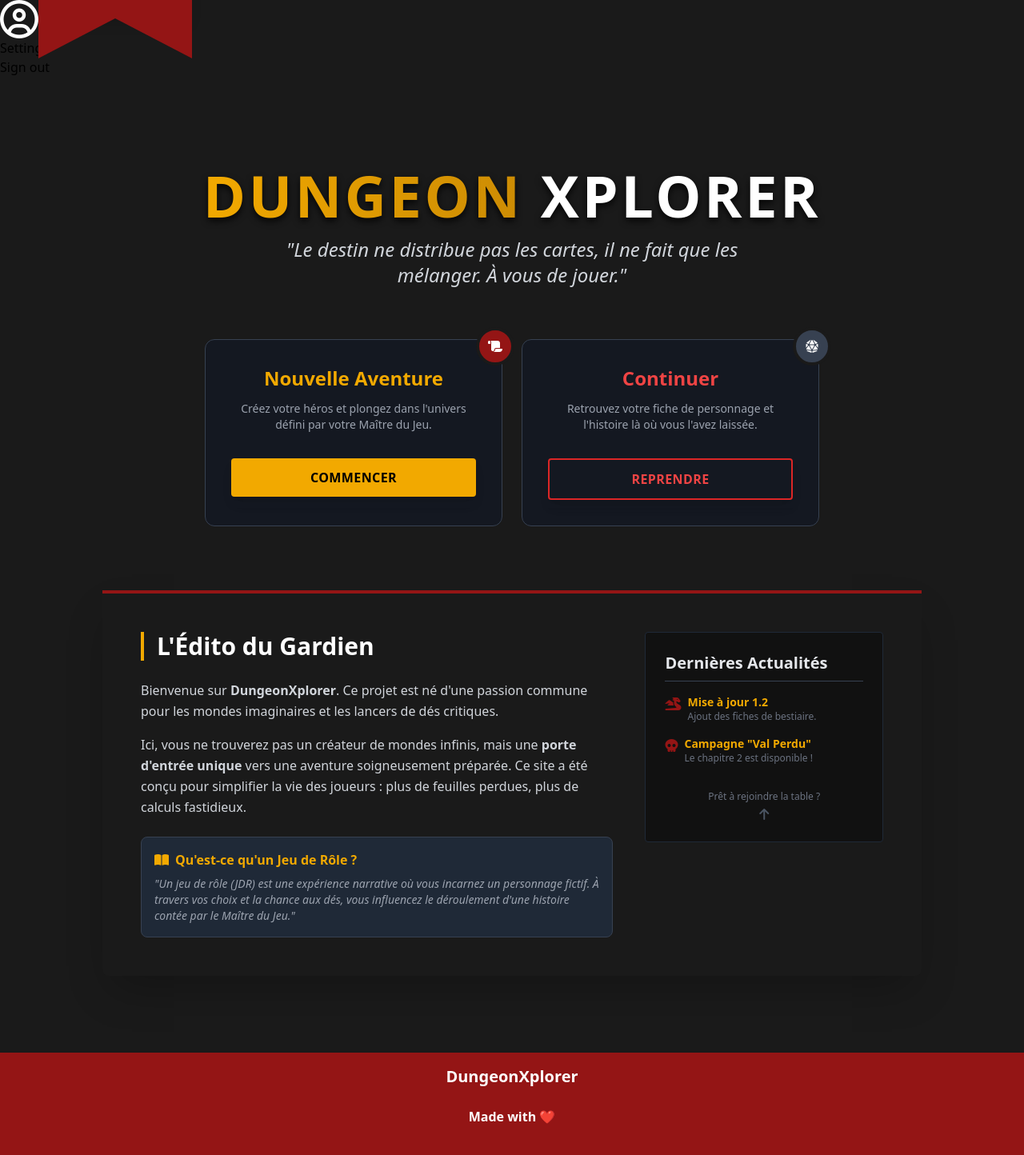
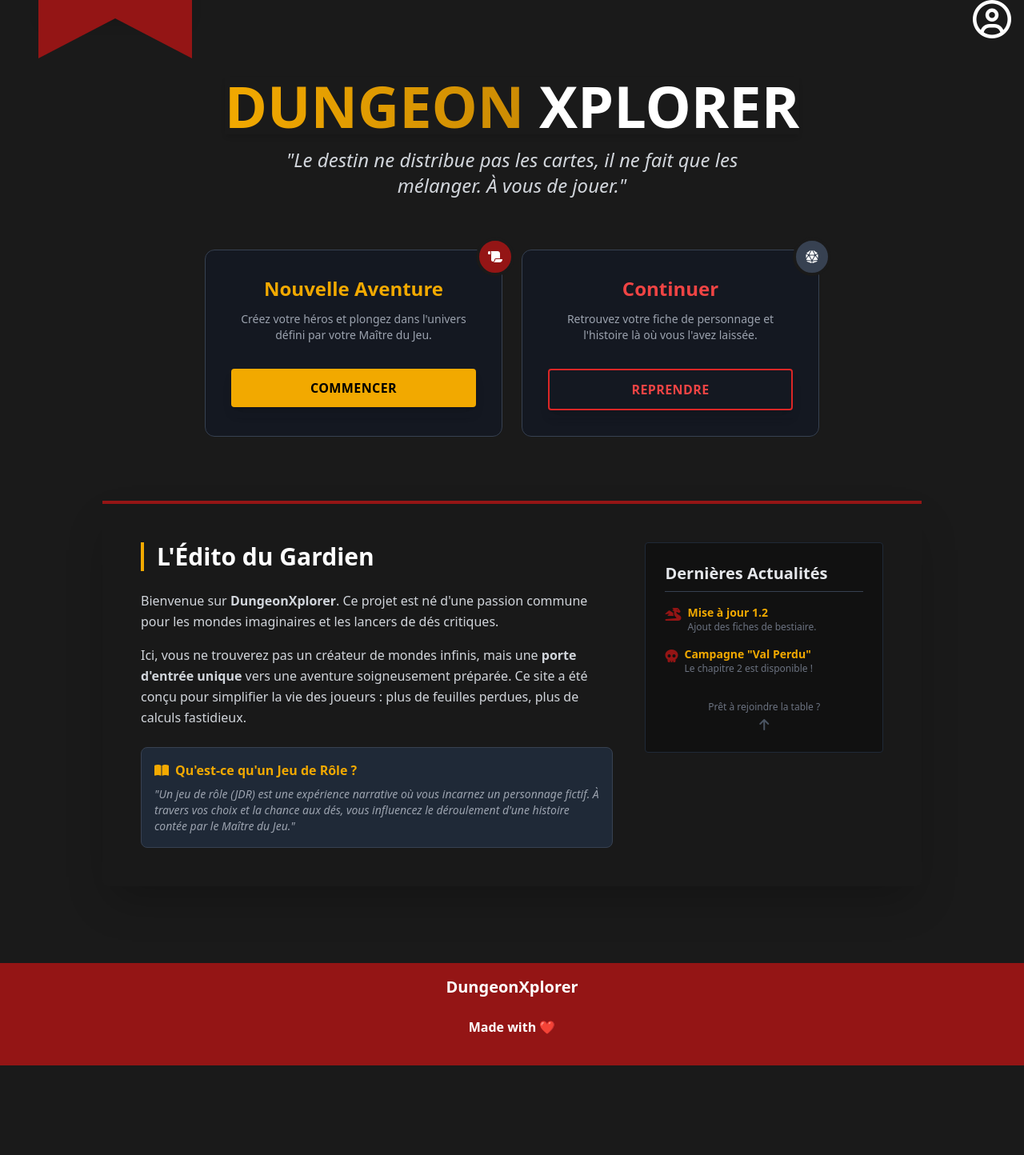
Before and after one commit to Haxyos/DungeonXPlorer, a PHP site: page /index.php in a window 1280 px wide. Shown: the whole page at 80% size. After the commit the page ends 1332 px from the top, so only its background shows below. Run offline with PHP 8.4, Linux system fonts and the light colour scheme; the visitor is signed in with stand-in values (Sample User, id 1); some libraries are stand-ins or nearby versions.

Commit message:
Modification style page d'accueil

```diff
--- a/index.php
+++ b/index.php
@@ -1,20 +1,15 @@
 <?php
+    session_start();
     include_once("./php/components/header.php");
     $message = $_GET['message'] ?? '';
 ?>
 
-<style>
-    nav {
-        z-index: 50 !important;
-    }
-</style>
+<main class="min-h-screen flex flex-col items-center justify-center font-sans text-white bg-[#1A1A1A]">
 
-<main class="relative w-full min-h-screen flex flex-col items-center justify-center bg-fixed bg-cover bg-center font-sans text-white bg-[#1A1A1A]">
-
-    <div class="relative z-10 container mx-auto px-6 py-24 flex flex-col items-center text-center">
+    <div class="z-10 mx-auto px-6 py-24 flex flex-col items-center text-center">
 
         <div class="mb-16 animate-fade-in-down">
-            <h1 class="text-5xl md:text-7xl font-extrabold uppercase tracking-wider mb-4 drop-shadow-[0_4px_4px_rgba(0,0,0,0.8)]">
+            <h1 class="text-5xl md:text-7xl font-extrabold uppercase mb-4 shadow-md">
                 <span class="text-transparent bg-clip-text bg-gradient-to-r from-[#f2a900] to-yellow-600">
                     Dungeon
                 </span>
--- a/php/components/header.php
+++ b/php/components/header.php
@@ -1,6 +1,3 @@
-<?php
-session_start();
-?>
 <html>
 <header>
     <title>DungeonXplorer</title>
@@ -53,24 +50,24 @@ session_start();
 
         </div>
     </nav>
-    <div class="object-top-right">
+    <div>
+        <div class="absolute right-0 h-[5%] w-[5%]">
             <button class="text-white" id="profileButton">
                 <i class="fa-regular fa-3x fa-circle-user "></i>
             </button>
-        <div>
-            <div class="" id="profileText">
+        </div>
+    </div>
+    <div style="visibility: hidden;" class="absolute right-0 text-white m-10 border-solid border-2" id="profileText">
         <?php
         if (isset($_SESSION['user_id'])) {
             echo "
                 <a href='#' class=''>Settings</a><br>
-            <form action='../connection/logout.php' method='POST'>
-                <input type='submit' value='Sign out' />
-            </form>
+                <a href='https://dev-dx01.users.info.unicaen.fr/php/connection/logout.php' >Sign out</a><br>
                 ";
         } else {
-                    echo "<a href='../connection/login.php' class=''>Sign in</a><br>
-            <a href='../connection/register.php' class=''>Sign up</a><br> ";
+            echo "<a href='https://dev-dx01.users.info.unicaen.fr/php/connection/login.php'>Sign in</a><br>
+                <a href='https://dev-dx01.users.info.unicaen.fr/php/connection/register.php'>Sign up</a><br>
+            ";
         }
         ?>
-
     </div>
```
Lines whose indentation alone changed are shown as unchanged.
